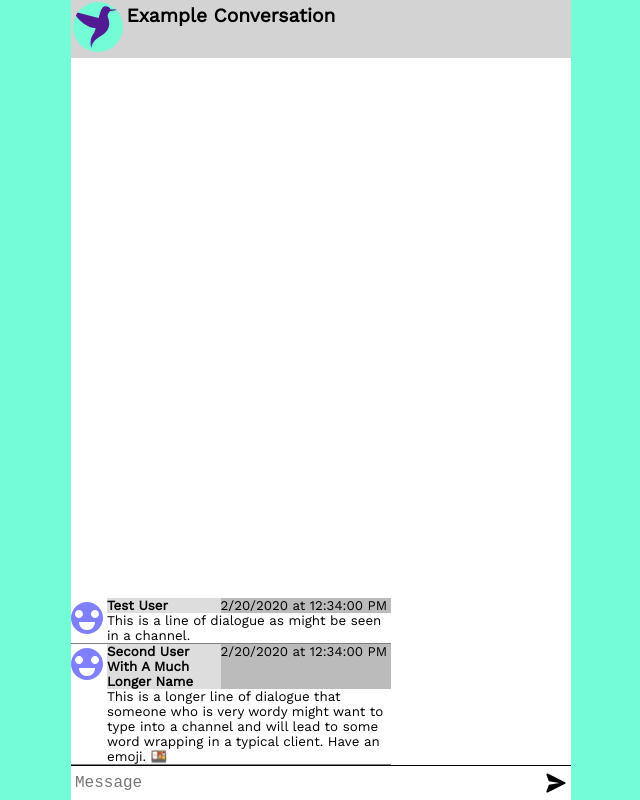
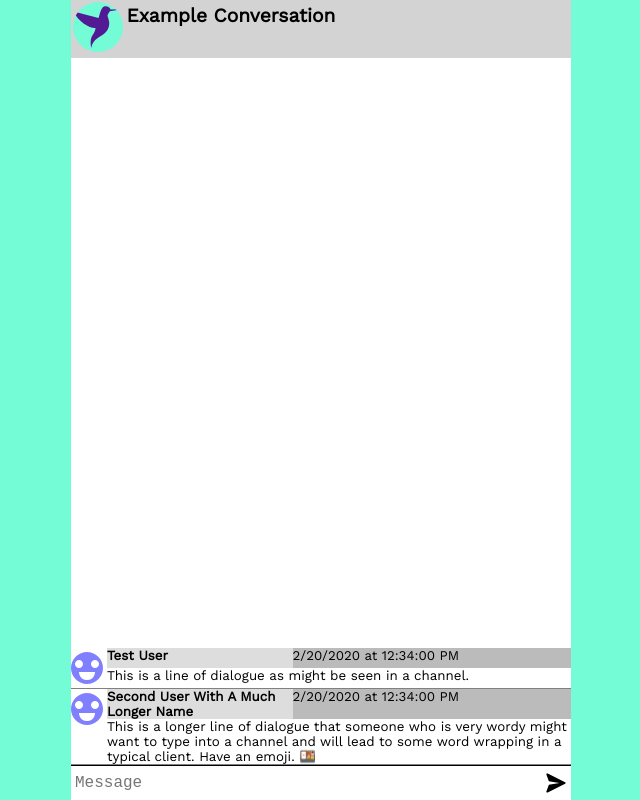
Before and after one commit to jwodicka/flit, a React (Create React App) app in the folder flit-client/: page /conversation in a window 1280 px wide. Shown: the whole page, without its empty margins (319-959 px from the left). Built offline with nearby package versions, Linux system fonts and the light colour scheme.

Commit message:
remove width from DialogLine since parent now controls that

```diff
--- a/flit-client/src/components/DialogLine.css
+++ b/flit-client/src/components/DialogLine.css
@@ -2,9 +2,6 @@
     display: grid;
     background: #ffffff;
     border-bottom: 1px solid gray;
-
-    width: 320px;
-
     grid-template-columns: 36px 4fr 6fr;
     grid-template-rows: auto auto;
 }
```
